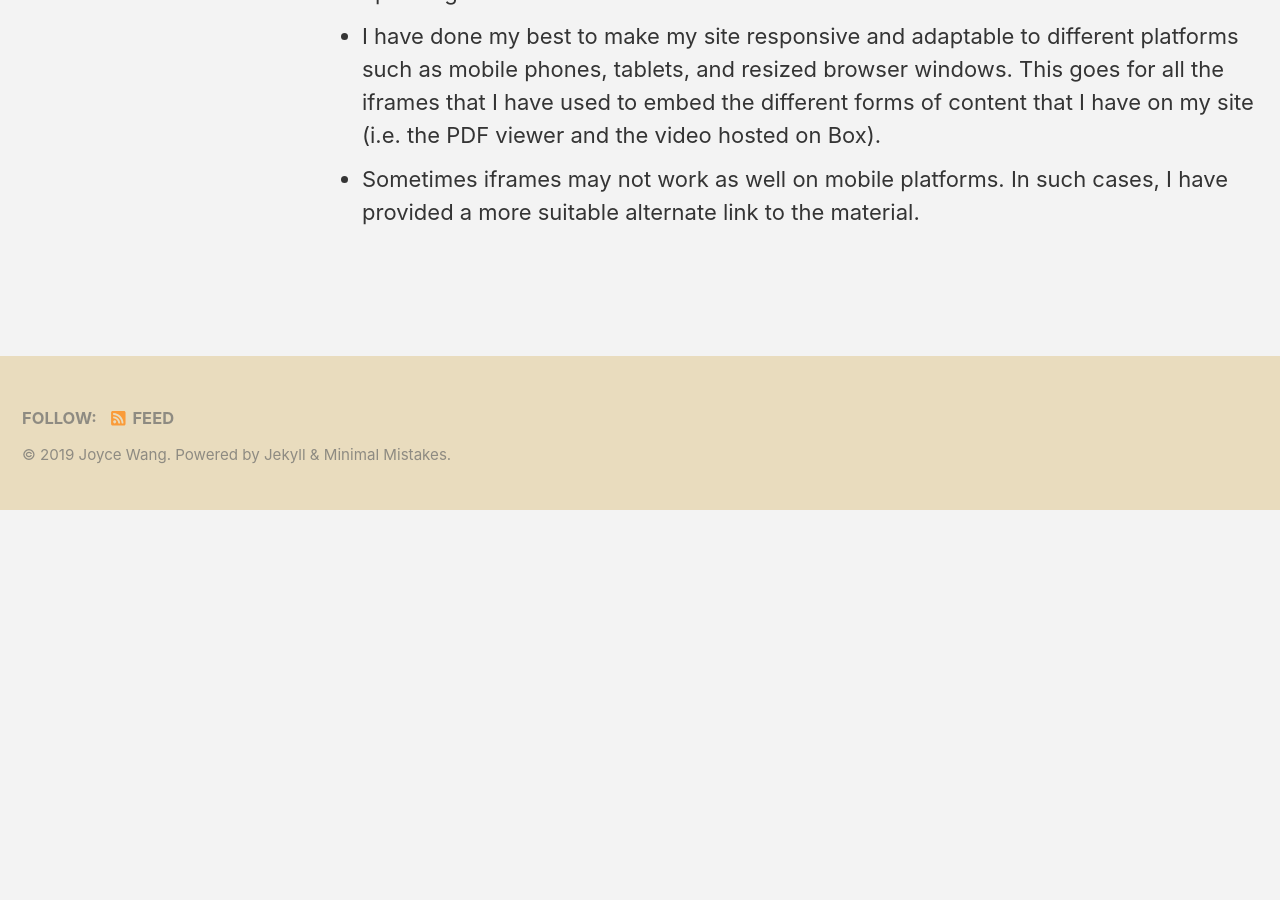
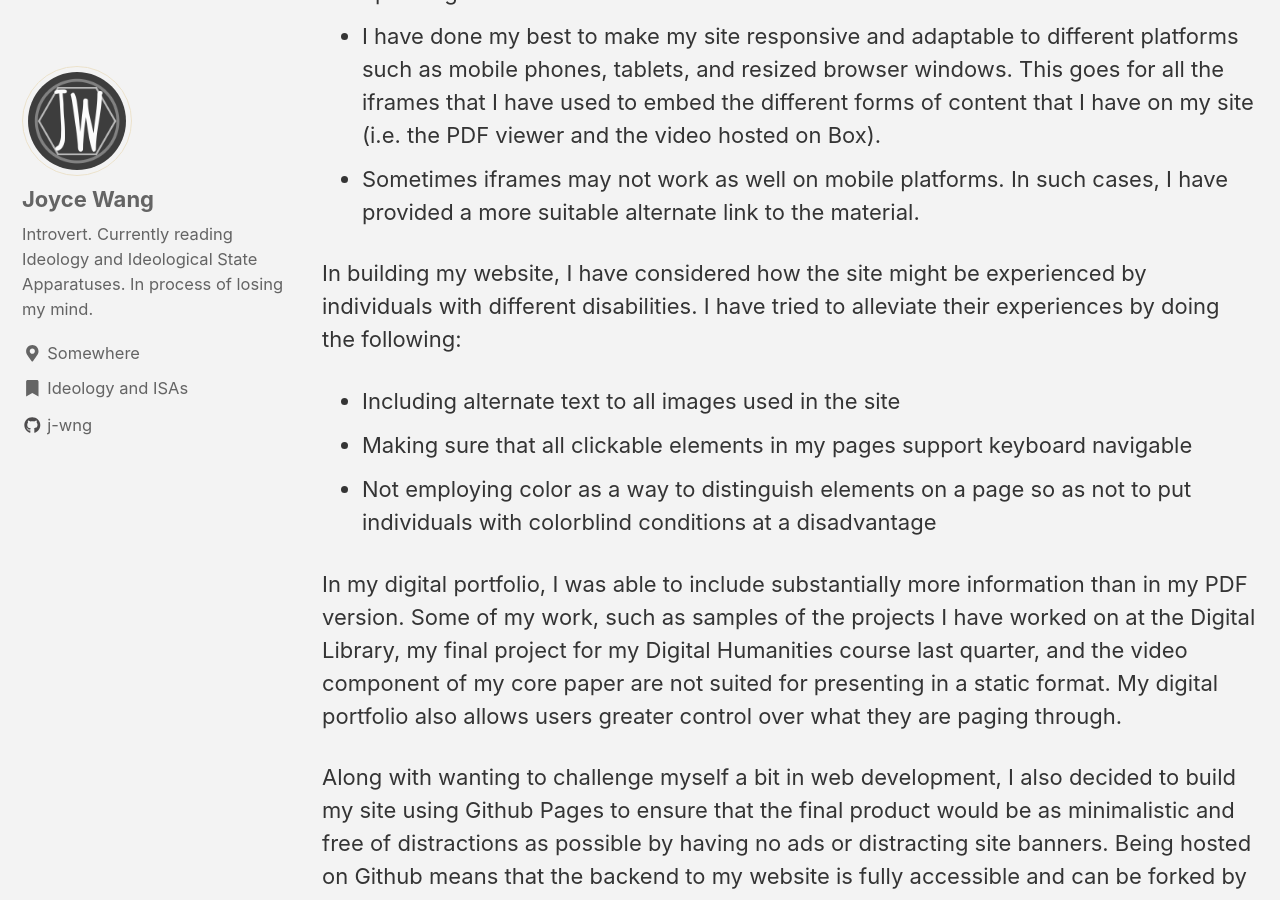
Before and after one commit to j-wng/portfolio, a Jekyll site: the page built from _pages/access.html, in a window 1280 px wide and 900 px high, scrolled down 893 px. Built offline with Jekyll 4.4.1, drawn with Linux system fonts in a browser that asks for light colours; cached includes are drawn as plain includes; nearby versions of some CDN libraries; before the commit the page ends 1404 px from its top, so only the background shows below that; some of the changed text lies outside the part shown.

Commit message:
Update access.html

```diff
--- a/_pages/access.html
+++ b/_pages/access.html
@@ -29,5 +29,26 @@ In my website, I have implemented the principles of accessible design in the fol
     </li>
   </ul>
 </p>
+
 <p>
+  In building my website, I have considered how the site might be experienced by individuals with different disabilities. I have tried to alleviate their experiences by doing the following:
+    <ul>
+      <li>
+        Including alternate text to all images used in the site
+      </li>
+      <li>
+        Making sure that all clickable elements in my pages support keyboard navigable
+      </li>
+      <li>
+        Not employing color as a way to distinguish elements on a page so as not to put individuals with colorblind conditions at a disadvantage
+      </li>
+    </ul>
 </p>
+
+<p>
+  In my digital portfolio, I was able to include substantially more information than in my PDF version. Some of my work, such as samples of the projects I have worked on at the Digital Library, my final project for my Digital Humanities course last quarter, and the video component of my core paper are not suited for presenting in a static format. My digital portfolio also allows users greater control over what they are paging through.
+</p>
+
+<p>
+  Along with wanting to challenge myself a bit in web development, I also decided to build my site using Github Pages to ensure that the final product would be as minimalistic and free of distractions as possible by having no ads or distracting site banners. Being hosted on Github means that the backend to my website is fully accessible and can be forked by anyone who is so inclined.
+</p>
```
